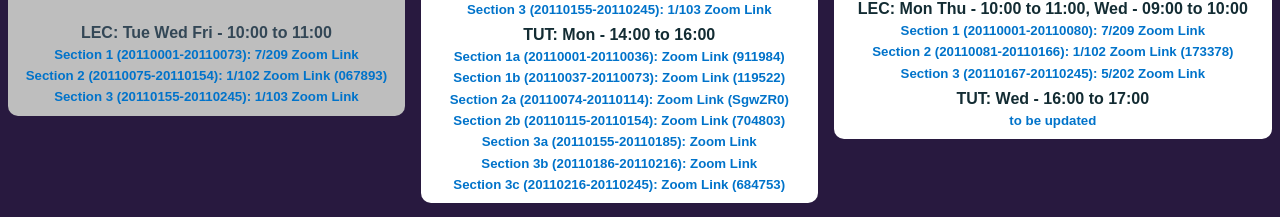
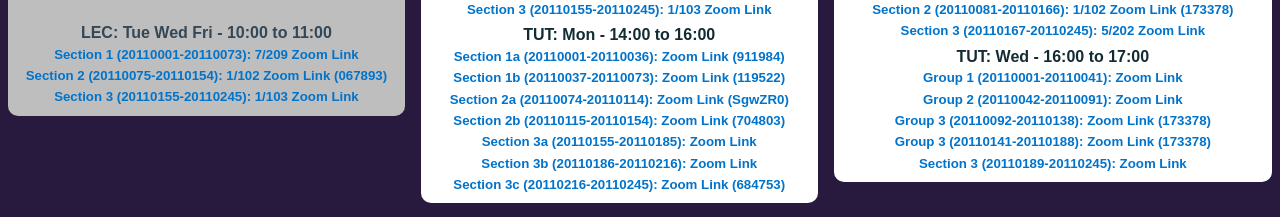
Before and after one commit to mk-mukul/btech20-iitgn, a React (Create React App) app: page / in a window 1280 px wide. Shown: the part 358-575 px from the top of the page. Built offline with nearby package versions, Linux system fonts and the light colour scheme; no server answers.

Commit message:
update data

```diff
--- a/src/containers/btech20/data.js
+++ b/src/containers/btech20/data.js
@@ -103,8 +103,24 @@ export const data = [
                 "time": "TUT: Wed - 16:00 to 17:00",
                 "section": [
                     {
-                        "section": "to be updated",
-                  //       "link": "https://iitgn-ac-in.zoom.us/j/92969822084"
+                        "section": "Group 1 (20110001-20110041): Zoom Link",
+                        "link": "https://iitgn-ac-in.zoom.us/j/94011138137?pwd=bGNjTlV5ek9yQmJnb09FRDdmZUdVQT09"
+                    },
+                    {
+                        "section": "Group 2 (20110042-20110091): Zoom Link",
+                        "link": "https://iitgn-ac-in.zoom.us/j/97212593495?pwd=eHhCWXlhUlkwN2JnKys0TlF5dVJrUT09"
+                    },
+                    {
+                        "section": "Group 3 (20110092-20110138): Zoom Link (173378)",
+                        "link": "https://iitgn-ac-in.zoom.us/j/99935986394?pwd=bGVCQVdTWkJlbXNha3BSNnROREdUQT09"
+                    },
+                    {
+                        "section": "Group 3 (20110141-20110188): Zoom Link (173378)",
+                        "link": "https://iitgn-ac-in.zoom.us/j/93772853319"
+                    },
+                    {
+                        "section": "Section 3 (20110189-20110245): Zoom Link",
+                        "link": "https://iitgn-ac-in.zoom.us/j/96288273967?pwd=TzhCc2MxQW54K0JXNVFnRlBNZnpxQT09"
                     }
                 ]
             }
@@ -135,7 +151,7 @@ export const data = [
                     },
                     {
                         "section": "Section B (20110057-20110130): 3/211 Meet Link",
-                        "link": "https://meet.google.com/hbh-rmbs-gpq"
+                        "link": "https://meet.google.com/xbx-wxzp-eag"
                     },
                     {
                         "section": "Section C (20110131-20110195): 3/215 Zoom Link",
```
